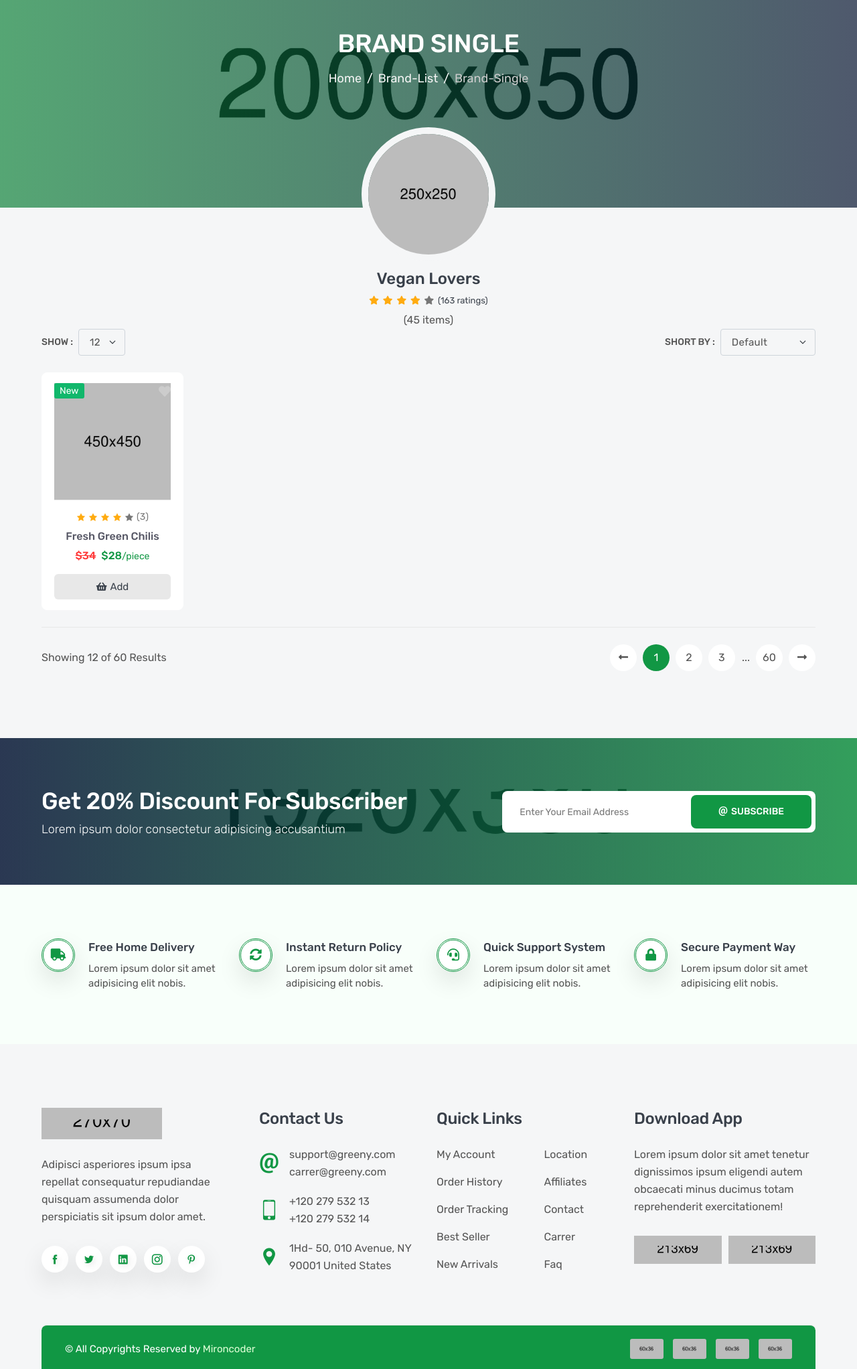
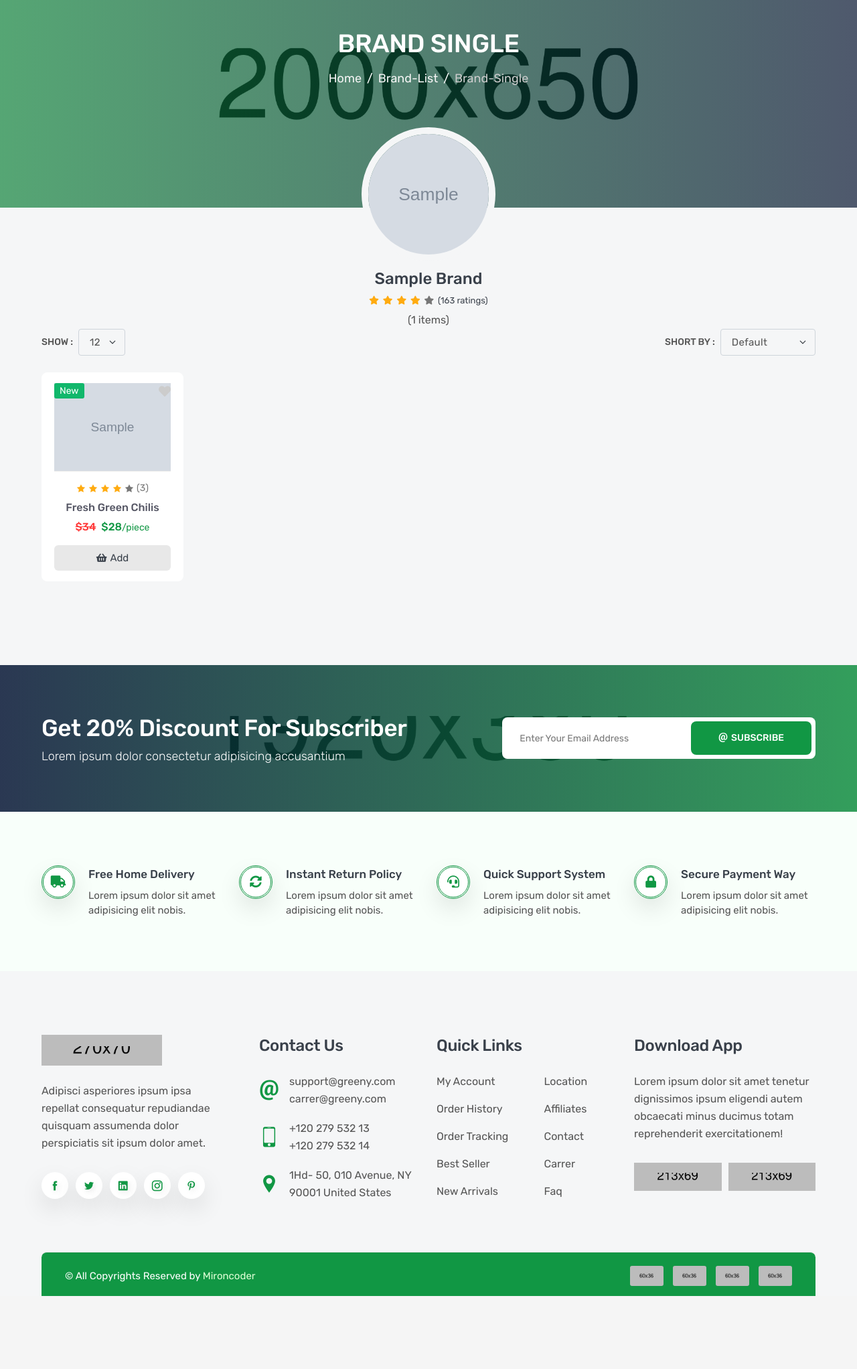
Before and after one commit to mohamedelazb86/amazon_clone_1, a Django app: a page that uses product/templates/product/brand_detail.html in a window 1280 px wide. Shown: the part 258-2302 px from the top of the page at 67% size. After the commit the page ends 2193 px from the top, so only its background shows below. Run offline with Django 5.2, Linux system fonts and the light colour scheme; a user stored in the database is signed in; tables that the repository leaves empty hold one stand-in row (values such as "Sample post"); grey boxes marked "Sample" are stand-in pictures; some libraries are stand-ins or nearby versions.

Commit message:
add brand detail

```diff
--- a/product/templates/product/brand_detail.html
+++ b/product/templates/product/brand_detail.html
@@ -32,8 +32,8 @@
                   BRAND SINGLE PART START
         =======================================-->
         <div class="brand-single">
-            <a href="#"><img src="images/brand/02.jpg" alt="brand"></a>
-            <a href="#"><h3>vegan lovers</h3></a>
+            <a href="#"><img src="{{brand.image.url}}" alt="brand"></a>
+            <a href="#"><h3>{{brand.name}}</h3></a>
             <ul>
                 <li class="fas fa-star active"></li>
                 <li class="fas fa-star active"></li>
@@ -42,7 +42,7 @@
                 <li class="fas fa-star"></li>
                 <li class="total">(163 ratings)</li>
             </ul>
-            <p>(45 items)</p>
+            <p>({{products|length}} items)</p>
         </div>
         <!--=====================================
                   BRAND SINGLE PART END
@@ -79,17 +79,20 @@
                 </div>
                 <div class="row row-cols-2 row-cols-md-3 row-cols-lg-3 row-cols-xl-5">
 
+
+                    {% for object in products %}
+
                         <div class="col">
                             <div class="product-card">
                                 <div class="product-media">
                                     <div class="product-label">
-                                    <label class="label-text new">new</label>
+                                        <label class="label-text new">{{object.flag}}</label>
                                     </div>
                                     <button class="product-wish wish">
                                         <i class="fas fa-heart"></i>
                                     </button>
                                     <a class="product-image" href="product-video.html">
-                                    <img src="images/product/01.jpg" alt="product">
+                                        <img src="{{object.image.url}}" alt="product">
                                     </a>
                                     <div class="product-widget">
                                         <a title="Product Compare" href="compare.html" class="fas fa-random"></a>
@@ -125,33 +128,69 @@
                                 </div>
                             </div>
                         </div>
+                    {% endfor %}
 
 
                 </div>
+
+
+                {% if products.has_other_pages %}
+
                     <div class="row">
                         <div class="col-lg-12">
                             <div class="bottom-paginate">
                                 <p class="page-info">Showing 12 of 60 Results</p>
                                 <ul class="pagination">
+
+
+
+                                {% if products.has_previous %}
                                        <li class="page-item">
-                                    <a class="page-link" href="#">
+                                        <a class="page-link" href="?page={{products.previous_page_number}}">
                                             <i class="fas fa-long-arrow-alt-left"></i>
                                         </a>
                                     </li>
-                                <li class="page-item"><a class="page-link active" href="#">1</a></li>
-                                <li class="page-item"><a class="page-link" href="#">2</a></li>
-                                <li class="page-item"><a class="page-link" href="#">3</a></li>
-                                <li class="page-item">...</li>
-                                <li class="page-item"><a class="page-link" href="#">60</a></li>
+                                {% endif %}
+
+
+
+                                {% for i in products.paginator_page_range %}
+
+
+                                    {% if products.number == i %}
+                                            <li class="page-item"><a class="page-link active" href="?page={{ i }}">{{ i }}</a></li>
+                                    {% elif i >= products.number|add:'-1' and i <= products.number|add:'1' %}
+                                            <li class="page-item"><a class="page-link" href="?page={{ i }}">{{ i }}</a></li>
+                                    {% endif %}
+
+
+                                {% endfor %}
+
+
+
+
+
+
+
+                               {% if products.has_next %}
                                          <li class="page-item">
-                                    <a class="page-link" href="#">
+                                        <a class="page-link" href="?page={{products.next_page_number}}">
                                             <i class="fas fa-long-arrow-alt-right"></i>
                                         </a>
                                     </li>
+                               {% endif %}
+
+
+
+
+
                                 </ul>
                             </div>
                         </div>
                     </div>
+                {% endif %}
+
+
             </div>
         </section>
         <!--=====================================
--- a/product/templates/product/brand_list.html
+++ b/product/templates/product/brand_list.html
@@ -65,7 +65,7 @@
                                 <div class="brand-media">
                                     <img src="{{object.image.url}}" alt="brand">
                                     <div class="brand-overlay">
-                                        <a href="brand-single.html"><i class="fas fa-link"></i></a>
+                                        <a href="{% url 'products:brand_detail' object.slug %}"><i class="fas fa-link"></i></a>
                                     </div>
                                 </div>
                                 <div class="brand-meta">
--- a/product/views.py
+++ b/product/views.py
@@ -65,7 +65,14 @@ def brand_list(request):
 @login_required
 def brand_detail(request,slug):
     brand=Brand.objects.get(slug=slug)
+    # product_count=Product.objects.filter(brand=brand)
+    products=Product.objects.filter(brand=brand)
+    paginator = Paginator(products, 5)  # Show 20 contacts per page.
+
+    page_number = request.GET.get("page")
+    products = paginator.get_page(page_number)
     context={
-        'brand':brand
+        'brand':brand,
+        'products':products
     }
-    return render(request,'product/brand_detail.html',{})
+    return render(request,'product/brand_detail.html',context)
```
Lines whose indentation alone changed are shown as unchanged.
